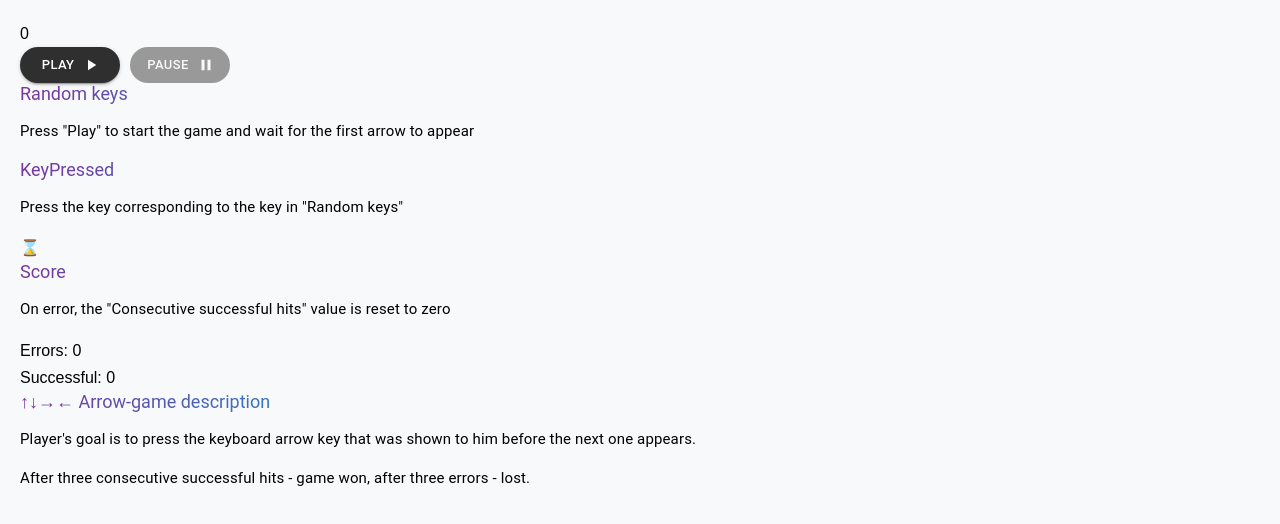
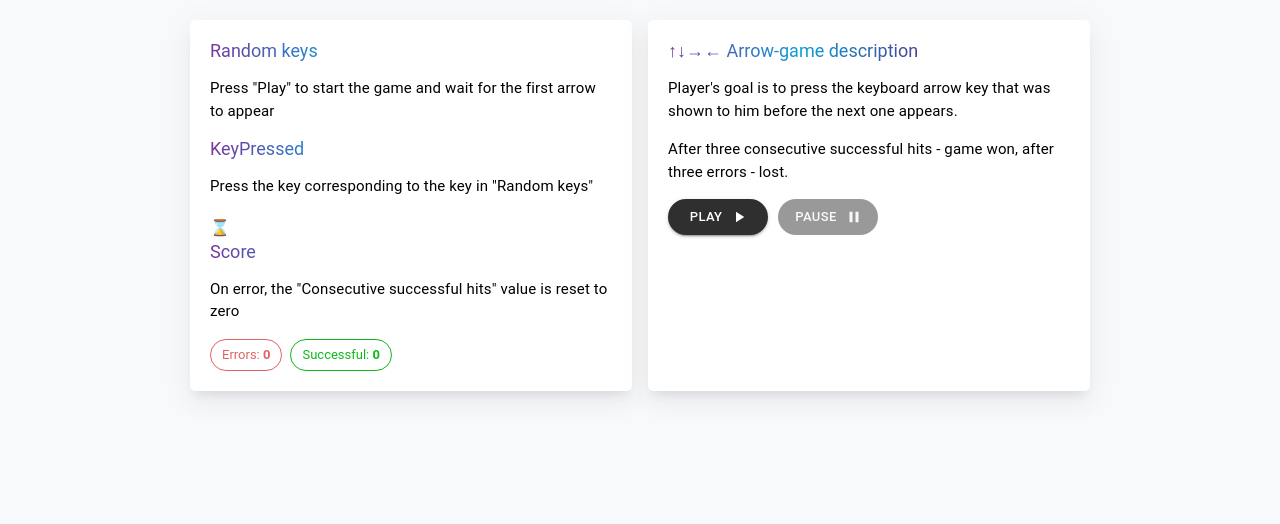
Before and after one commit to wintermute28/arrows-game, a React (Vite) app: page / in a window 1280 px wide. Shown: the top 524 px of the page. Built offline with nearby package versions, Linux system fonts and the light colour scheme.

Commit message:
Add styles for Playground and Score

```diff
--- /dev/null
+++ b/src/components/Playground/Playground.module.css
@@ -0,0 +1,15 @@
+.container {
+  display: flex;
+  gap: 0 var(--spacing-medium);
+  width: 900px;
+  margin: auto;
+}
+
+.column {
+  flex-basis: 50%;
+  padding: var(--spacing-large);
+  border: 1px solid var(--color-yelow-darker);
+  border-radius: var(--border-radius);
+  box-shadow: var(--box-shadow);
+  background-color: #fff;
+}
--- a/src/components/Playground/Playground.tsx
+++ b/src/components/Playground/Playground.tsx
@@ -10,6 +10,8 @@ import KeyPressed from "./components/KeyPressed"
 import Score from "./components/Score"
 import Modal from "./components/Modal"
 import Description from "./components/Description"
+
+import styles from "./Playground.module.css"
 
 const Playground: React.FC = () => {
   const state = useAppSelector(state => state.playground)
@@ -52,16 +54,19 @@ const Playground: React.FC = () => {
   }, [state.totalSuccessful, state.totalUnsuccessful])
 
   return (
-    <div>
-      {state.currentStep}
-      <Controls
-        isTimerActive={isTimerActive}
-        setIsTimerActive={setIsTimerActive}
-      />
-      <RandomKeys isTimerActive={isTimerActive} />
-      <KeyPressed isTimerActive={isTimerActive} />
-      <Score />
-      <Description />
+    <div className={styles.container}>
+      <div className={styles.column}>
+        <RandomKeys isTimerActive={isTimerActive} />
+        <KeyPressed isTimerActive={isTimerActive} />
+        <Score />
+      </div>
+      <div className={styles.column}>
+        <Description />
+        <Controls
+          isTimerActive={isTimerActive}
+          setIsTimerActive={setIsTimerActive}
+        />
+      </div>
 
       {isShowModal && (
         <Modal
--- /dev/null
+++ b/src/components/Playground/components/Score/Score.module.css
@@ -0,0 +1,13 @@
+.chipSuccessful {
+  border-color: var(--color-green-dark);
+  color: var(--color-green-dark);
+}
+
+.chipUnsuccess {
+  border-color: var(--color-red-dark);
+  color: var(--color-red-dark);
+}
+
+.counter {
+  font-weight: 600;
+}
--- a/src/components/Playground/components/Score/Score.tsx
+++ b/src/components/Playground/components/Score/Score.tsx
@@ -1,7 +1,9 @@
-// import styles from "./Score.module.css"
+import { Chip, Stack } from "@mui/material"
 
 import { useAppSelector } from "../../../../app/hooks"
 import { TypographyHeader, TypographyText } from "../../../UI"
+
+import styles from "./Score.module.css"
 
 const Score: React.FC = () => {
   const state = useAppSelector(state => state.playground)
@@ -13,9 +15,29 @@ const Score: React.FC = () => {
       <TypographyText>
         On error, the "Consecutive successful hits" value is reset to zero
       </TypographyText>
-      <span>Errors: {state.totalUnsuccessful}</span>
-      <br />
-      <span>Successful: {state.totalSuccessful}</span>
+
+      <Stack direction="row" spacing={1}>
+        <Chip
+          className={styles.chipUnsuccess}
+          label={
+            <>
+              Errors:{" "}
+              <span className={styles.counter}>{state.totalUnsuccessful}</span>
+            </>
+          }
+          variant="outlined"
+        />
+        <Chip
+          className={styles.chipSuccessful}
+          label={
+            <>
+              Successful:{" "}
+              <span className={styles.counter}>{state.totalSuccessful}</span>
+            </>
+          }
+          variant="outlined"
+        />
+      </Stack>
     </>
   )
 }
```
